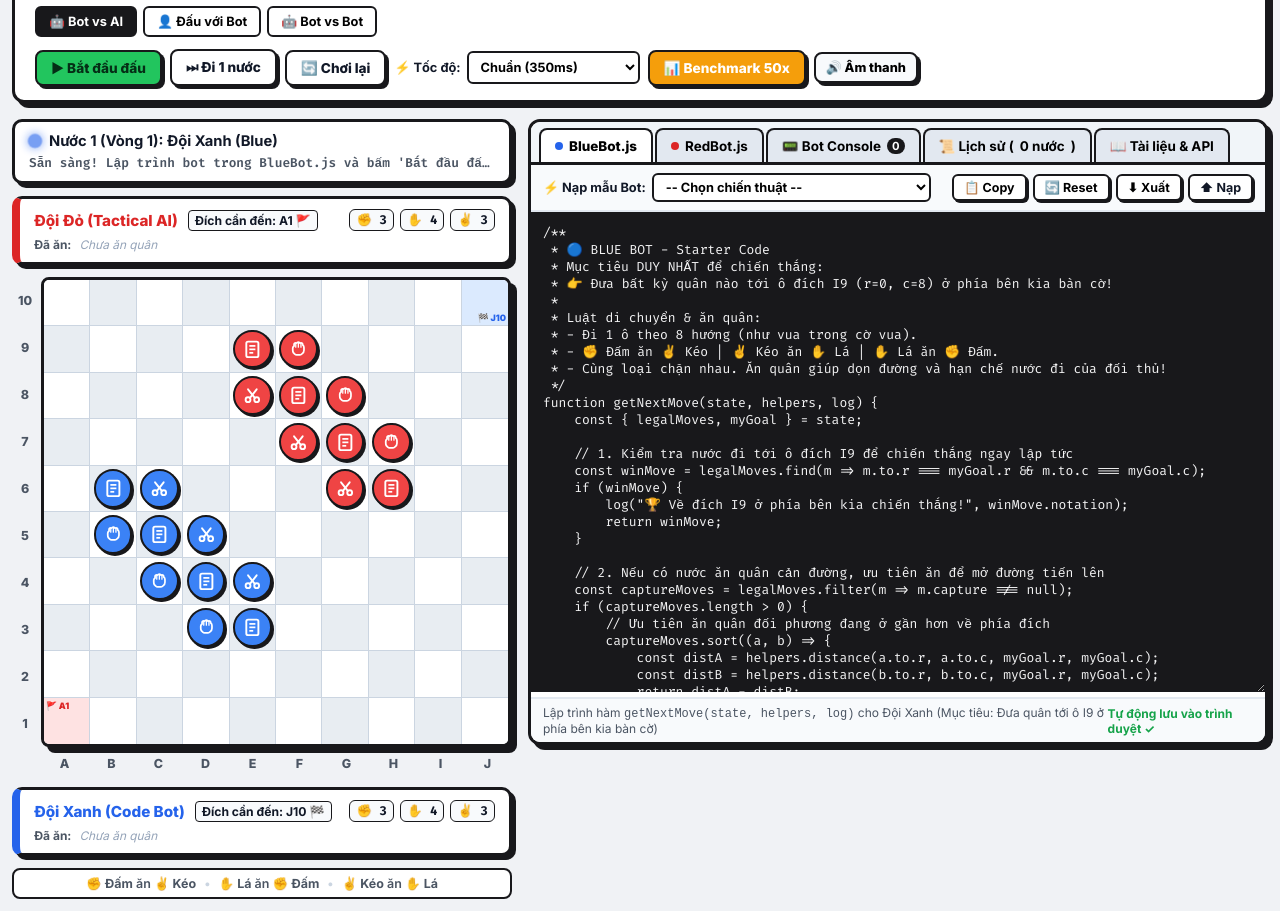
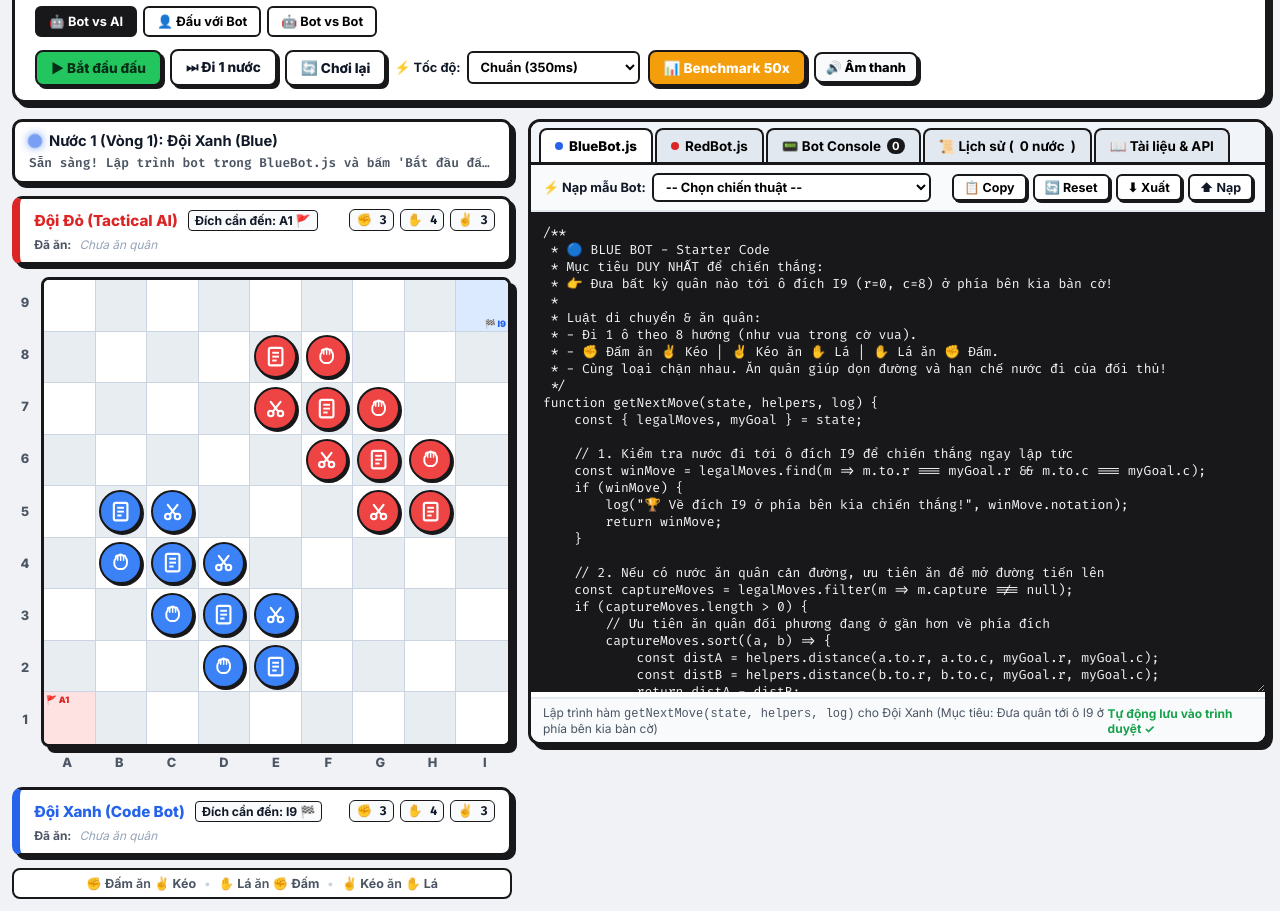
Before and after one commit to duclam-git/RPS-w-Bots, a plain HTML site: page index.html in a window 1280 px wide. Shown: the part 102-1013 px from the top of the page. Drawn offline with Linux system fonts and the light colour scheme.

Commit message:
Column name fix

```diff
--- a/logic.js
+++ b/logic.js
@@ -21,8 +21,8 @@
     const GameConfig = {
 
         // --- Board ---
-        rows: 10,
-        cols: 10,
+        rows: 9,
+        cols: 9,
 
         // --- Piece Types ---
         // Each key is the internal type ID. Add or remove types here.
@@ -246,19 +246,43 @@
         return attackerInfo.beats.includes(defenderType);
     }
 
+    function toColumnName(c) {
+        let col = "";
+        let n = c + 1; // Convert 0-based index to 1-based column number
+        while (n > 0) {
+            n--;
+            col = String.fromCharCode(65 + (n % 26)) + col;
+            n = Math.floor(n / 26);
+        }
+        return col;
+    }
+
     function toNotation(r, c) {
-        const col = String.fromCharCode(65 + c);
-        const row = ROWS - r;
-        return col + row;
+        return toColumnName(c) + (ROWS - r);
     }
 
     function fromNotation(str) {
         if (!str || str.length < 2) return null;
-        const colChar = str.charAt(0).toUpperCase();
-        const rowChar = str.slice(1);
-        const c = colChar.charCodeAt(0) - 65;
-        const r = ROWS - parseInt(rowChar, 10);
-        if (r < 0 || r >= ROWS || c < 0 || c >= COLS || isNaN(r) || isNaN(c)) return null;
+
+        const match = str.toUpperCase().match(/^([A-Z]+)(\d+)$/);
+        if (!match) return null;
+
+        const colStr = match[1];
+        const rowNum = parseInt(match[2], 10);
+
+        // Convert column letters to a 1-based column number
+        let colNum = 0;
+        for (const ch of colStr) {
+            colNum = colNum * 26 + (ch.charCodeAt(0) - 64);
+        }
+
+        const c = colNum - 1; // Convert to 0-based index
+        const r = ROWS - rowNum;
+
+        if (r < 0 || r >= ROWS || c < 0 || c >= COLS) {
+            return null;
+        }
+
         return { r, c };
     }
 
@@ -455,6 +479,7 @@
             canCapture,
             distance: (r1, c1, r2, c2) => Math.max(Math.abs(r1 - r2), Math.abs(c1 - c2)),
             manhattanDistance: (r1, c1, r2, c2) => Math.abs(r1 - r2) + Math.abs(c1 - c2),
+            toColumnName,
             toNotation,
             fromNotation,
             cloneBoard,
@@ -1120,6 +1145,7 @@
                 canCapture,
                 distance: (r1, c1, r2, c2) => Math.max(Math.abs(r1 - r2), Math.abs(c1 - c2)),
                 manhattanDistance: (r1, c1, r2, c2) => Math.abs(r1 - r2) + Math.abs(c1 - c2),
+                toColumnName,
                 toNotation,
                 fromNotation,
                 cloneBoard,
@@ -1634,14 +1660,27 @@
     function renderBoardLabels() {
         const root = document.documentElement;
         const maxDim = Math.max(ROWS, COLS);
+        const cellSizeVal = `calc(var(--board-max-size) / ${maxDim})`;
+        const boardWidthVal = `calc(${cellSizeVal} * ${COLS})`;
+        const boardHeightVal = `calc(${cellSizeVal} * ${ROWS})`;
+
         root.style.setProperty('--board-cols', COLS);
         root.style.setProperty('--board-rows', ROWS);
-        root.style.setProperty('--cell-size', `calc(var(--board-max-size) / ${maxDim})`);
+        root.style.setProperty('--cell-size', cellSizeVal);
+        root.style.setProperty('--board-width', boardWidthVal);
+        root.style.setProperty('--board-height', boardHeightVal);
+
+        const viewportEl = document.querySelector('.board-viewport');
+        if (viewportEl) {
+            viewportEl.style.gridTemplateColumns = `24px ${boardWidthVal}`;
+            viewportEl.style.gridTemplateRows = `${boardHeightVal} 24px`;
+        }
 
         // Update rank labels (row numbers)
         const ranksEl = document.getElementById('ranks');
         if (ranksEl) {
             ranksEl.innerHTML = '';
+            ranksEl.style.height = boardHeightVal;
             ranksEl.style.gridTemplateRows = `repeat(${ROWS}, 1fr)`;
             for (let r = 0; r < ROWS; r++) {
                 const label = document.createElement('div');
@@ -1650,21 +1689,27 @@
                 ranksEl.appendChild(label);
             }
         }
+
         // Update file labels (column letters)
         const filesEl = document.getElementById('files');
         if (filesEl) {
             filesEl.innerHTML = '';
+            filesEl.style.width = boardWidthVal;
+            filesEl.style.height = '24px';
             filesEl.style.gridTemplateColumns = `repeat(${COLS}, 1fr)`;
             for (let c = 0; c < COLS; c++) {
                 const label = document.createElement('div');
                 label.classList.add('label');
-                label.textContent = String.fromCharCode(65 + c);
+                label.textContent = toColumnName(c);
                 filesEl.appendChild(label);
             }
         }
+
         // Update CSS grid to match board dimensions
         const boardEl = document.getElementById('board');
         if (boardEl) {
+            boardEl.style.width = boardWidthVal;
+            boardEl.style.height = boardHeightVal;
             boardEl.style.gridTemplateColumns = `repeat(${COLS}, 1fr)`;
             boardEl.style.gridTemplateRows = `repeat(${ROWS}, 1fr)`;
         }
@@ -1697,6 +1742,9 @@
     // Expose global for debugging if needed
     window.OTTArena = {
         GameConfig,
+        toColumnName,
+        toNotation,
+        fromNotation,
         initBoard,
         startBattle,
         pauseBattle,
--- a/style.css
+++ b/style.css
@@ -490,6 +490,7 @@ body {
 .files {
     grid-area: files;
     width: var(--board-width);
+    height: 24px;
     display: grid;
     grid-template-columns: repeat(var(--board-cols), 1fr);
     align-items: center;
@@ -497,6 +498,20 @@ body {
     font-weight: 800;
     font-size: 0.78rem;
     color: var(--theme-ink-muted);
+}
+
+.ranks .label,
+.files .label {
+    display: flex;
+    align-items: center;
+    justify-content: center;
+    width: 100%;
+    height: 100%;
+    text-align: center;
+    line-height: 1;
+    font-size: clamp(0.55rem, calc(var(--cell-size) * 0.35), 0.8rem);
+    white-space: nowrap;
+    overflow: hidden;
 }
 
 .board {
```
